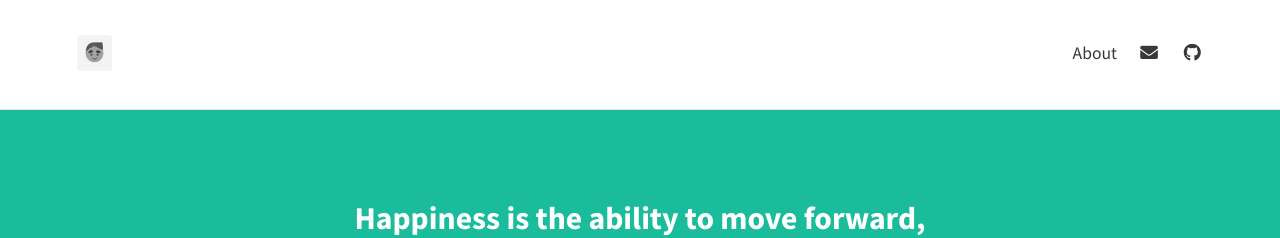
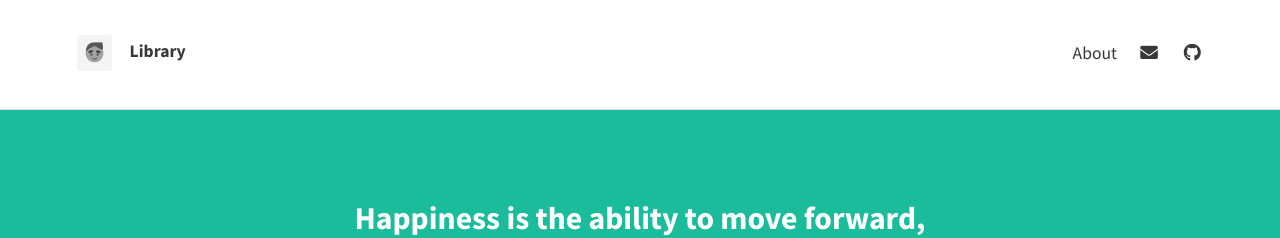
Before and after one commit to prlhspt/prlhspt.github.io, a Jekyll site: the page built from index.html, in a window 1280 px wide. Shown: the top 238 px of the page. Built offline with Jekyll 4.4.1, drawn with Linux system fonts in a browser that asks for light colours; nearby versions of some CDN libraries; the list of posts is cut into pages by our own code.

Commit message:
Update _config.yml

```diff
--- a/_config.yml
+++ b/_config.yml
@@ -5,7 +5,7 @@ url: "https://prlhspt.github.io/"
 # THEME-SPECIFIC CONFIGURATION
 theme_settings:
   # Meta
-  title:
+  title: "Library"
   avatar: assets/img/avatar.png
   favicon: assets/favicon.ico
   gravatar: # Email MD5 hash
```
